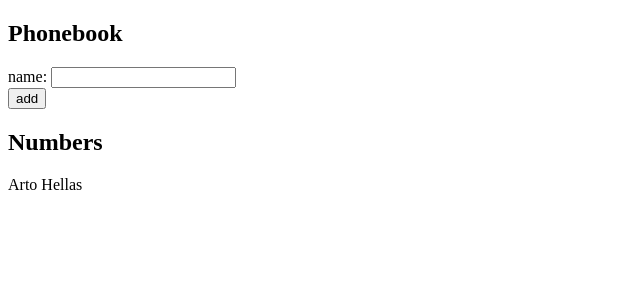
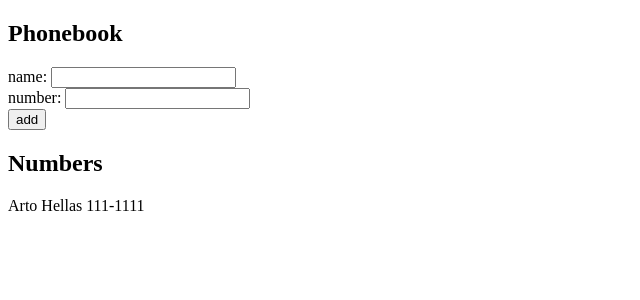
Before and after one commit to jstark523/FullStack0Course, a React (Create React App) app in the folder part2/phonebook/: page / in a window 1280 px wide. Shown: the top 300 px of the page, without its empty margins (0-640 px from the left). Built offline with nearby package versions, Linux system fonts and the light colour scheme.

Commit message:
Exercise 2.8

```diff
--- a/part2/phonebook/src/App.js
+++ b/part2/phonebook/src/App.js
@@ -2,26 +2,43 @@ import { useState } from 'react'
 
 const App = () => {
   const [persons, setPersons] = useState([
-    { name: 'Arto Hellas' }
+    { name: 'Arto Hellas', number: '111-1111'}
   ])
   const [newName, setNewName] = useState('')
 
+  const [newNumber, setNewNumber] = useState('')
+
   const handleNewPerson = (event) =>{
     event.preventDefault()
-    const find = persons.find(person => person.name === newName)
-    if(find){
+    const findName = persons.find(person => person.name === newName)
+    const findNumber = persons.find(person => person.number === newNumber)
+    if(findName){
       window.alert(`${newName} is already added to phonebook`)
     }
+    else if(findNumber){
+      window.alert(`${newNumber} is already added to phonebook`)
+    }
+    else if(newName === ''){
+      window.alert(`No name entered.`)
+    }
+    else if(newNumber === ''){
+      window.alert(`No number entered.`)
+    }
     else{
-      const newPerson = {name: newName}
+      const newPerson = {name: newName, number: newNumber}
       setPersons(persons.concat(newPerson))
     }
     const blank = ''
     setNewName(blank)
+    setNewNumber(blank)
   }
 
   const handlePersonChange = (event) =>{
     setNewName(event.target.value)
+  }
+
+  const handleNumberChange = (event) =>{
+    setNewNumber(event.target.value)
   }
 
   return (
@@ -31,13 +48,15 @@ const App = () => {
         <div>
           name: <input value={newName} onChange={handlePersonChange}/>
         </div>
+        <div>number: <input value={newNumber}  onChange={handleNumberChange} />
+        </div>
         <div>
           <button type="submit">add</button>
         </div>
       </form>
       <h2>Numbers</h2>
       {persons.map(person =>(
-        <p>{person.name}</p>
+        <p>{person.name} {person.number}</p>
       ))}
     </div>
   )
```
